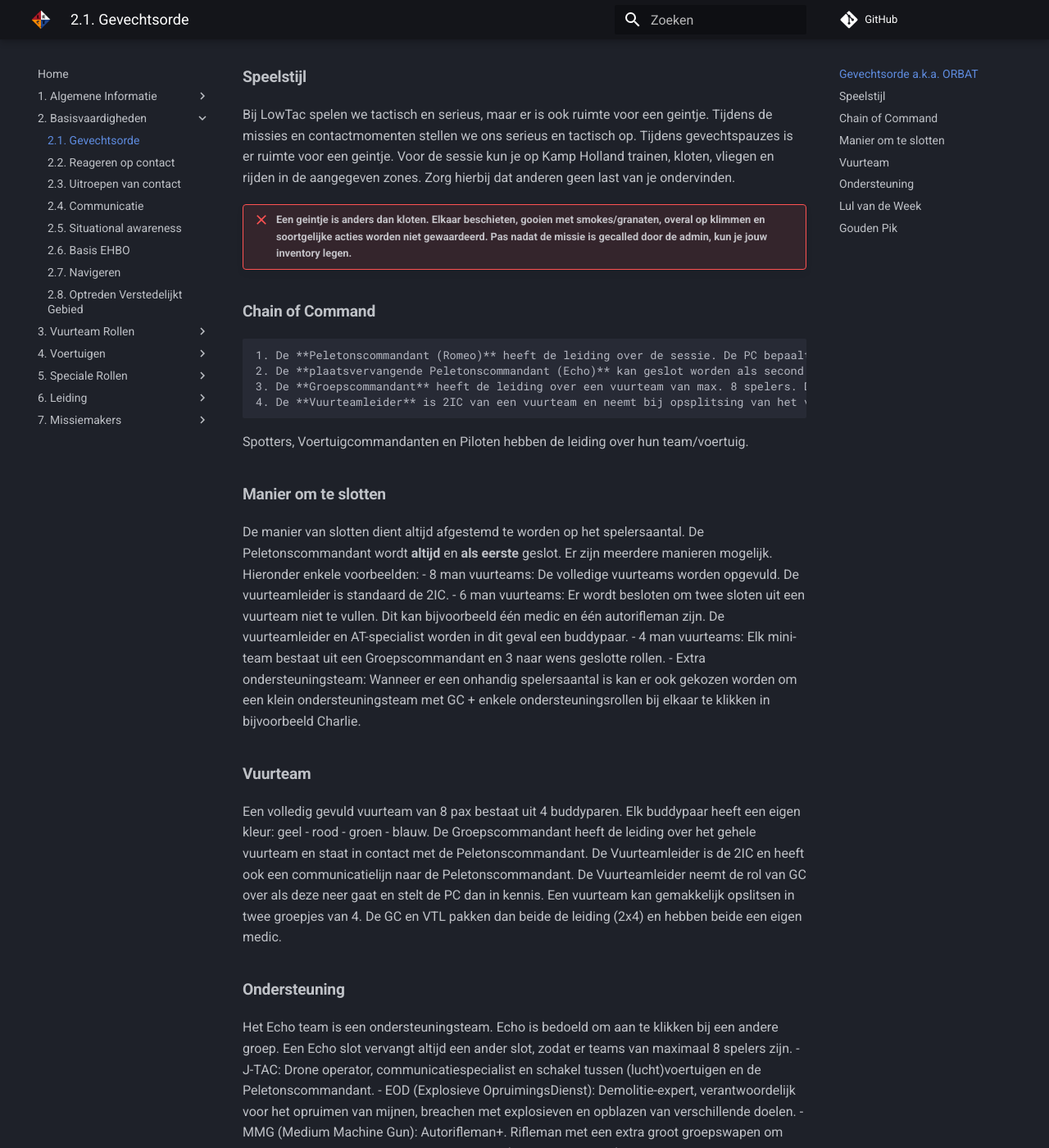
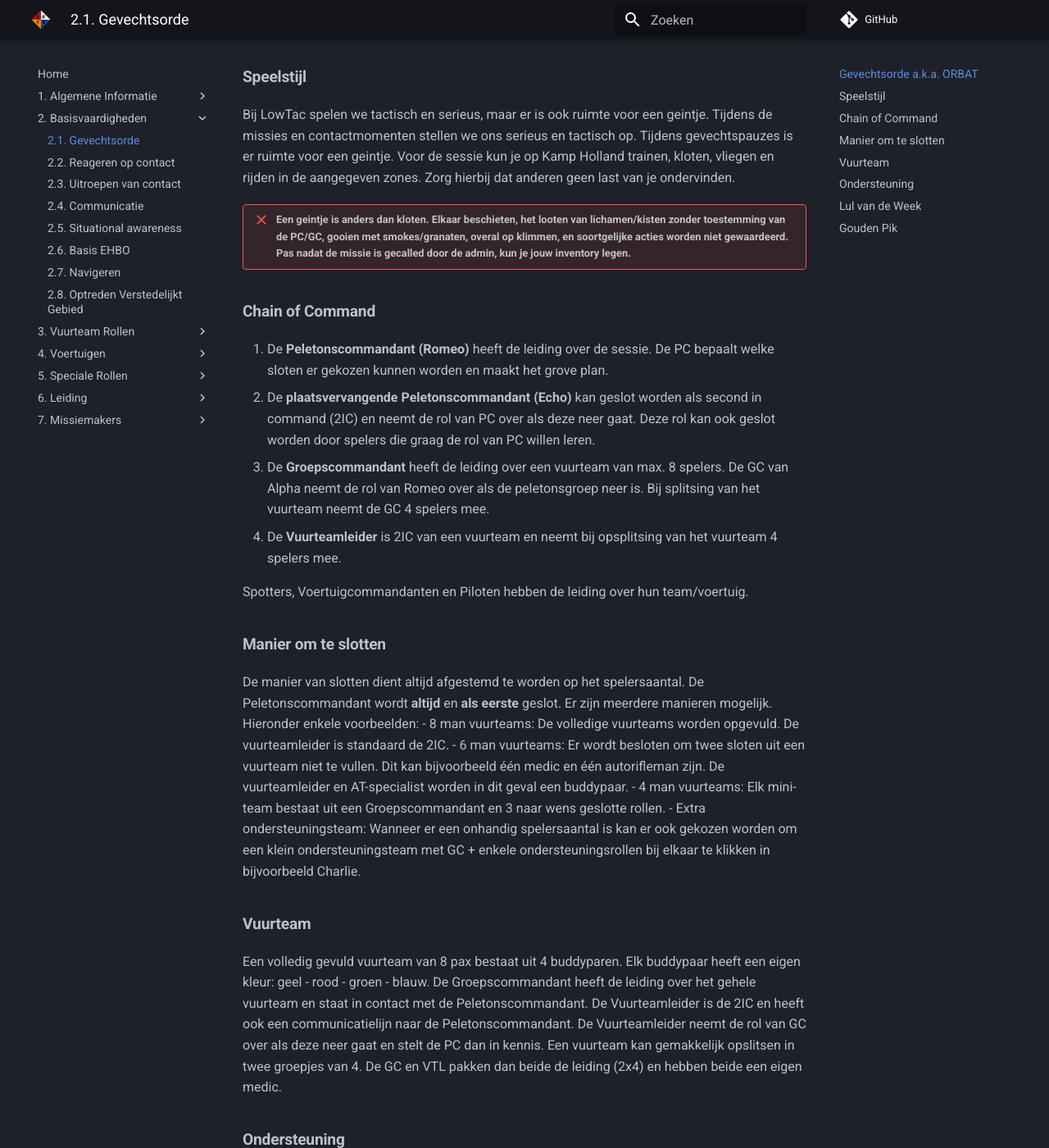
Before and after one commit to Lowlands-Tactical/LT-Wiki, an MkDocs documentation site: the page built from docs/2_basisvaardigheden/2_1_gevechtsorde.md, in a window 1280 px wide and 1400 px high, scrolled down 984 px. Shown: the whole window at 82% size. Built offline with MkDocs 1.6.1 and Material for MkDocs 9.7.7, drawn with Linux system fonts in a browser that asks for light colours; comment, search, counter and statistics services are not loaded; some of the changed text lies outside the part shown.

Commit message:
visuele changes

```diff
--- a/docs/2_basisvaardigheden/2_1_gevechtsorde.md
+++ b/docs/2_basisvaardigheden/2_1_gevechtsorde.md
@@ -16,23 +16,23 @@ Bovenstaande afbeelding geeft de gevechtsorde, bij ons bekend als ORBAT, van Low
 Bij LowTac spelen we tactisch en serieus, maar er is ook ruimte voor een geintje. Tijdens de missies en contactmomenten stellen we ons serieus en tactisch op. Tijdens gevechtspauzes is er ruimte voor een geintje.
 Voor de sessie kun je op Kamp Holland trainen, kloten, vliegen en rijden in de aangegeven zones. Zorg hierbij dat anderen geen last van je ondervinden.
 
-!!! failure "Een geintje is anders dan kloten. Elkaar beschieten, gooien met smokes/granaten, overal op klimmen en soortgelijke acties worden niet gewaardeerd. Pas nadat de missie is gecalled door de admin, kun je jouw inventory legen."
+!!! failure "Een geintje is anders dan kloten. Elkaar beschieten, het looten van lichamen/kisten zonder toestemming van de PC/GC, gooien met smokes/granaten, overal op klimmen, en soortgelijke acties worden niet gewaardeerd. Pas nadat de missie is gecalled door de admin, kun je jouw inventory legen."
 
 
 ## Chain of Command
-    1. De **Peletonscommandant (Romeo)** heeft de leiding over de sessie. De PC bepaalt welke sloten er gekozen kunnen worden en maakt het grove plan.
-    2. De **plaatsvervangende Peletonscommandant (Echo)** kan geslot worden als second in command (2IC) en neemt de rol van PC over als deze neer gaat. Deze rol kan ook geslot worden door spelers die graag de rol van PC willen leren.
-    3. De **Groepscommandant** heeft de leiding over een vuurteam van max. 8 spelers. De GC van Alpha neemt de rol van Romeo over als de peletonsgroep neer is. Bij splitsing van het vuurteam neemt de GC 4 spelers mee.
-    4. De **Vuurteamleider** is 2IC van een vuurteam en neemt bij opsplitsing van het vuurteam 4 spelers mee.
+1. De **Peletonscommandant (Romeo)** heeft de leiding over de sessie. De PC bepaalt welke sloten er gekozen kunnen worden en maakt het grove plan.
+2. De **plaatsvervangende Peletonscommandant (Echo)** kan geslot worden als second in command (2IC) en neemt de rol van PC over als deze neer gaat. Deze rol kan ook geslot worden door spelers die graag de rol van PC willen leren.
+3. De **Groepscommandant** heeft de leiding over een vuurteam van max. 8 spelers. De GC van Alpha neemt de rol van Romeo over als de peletonsgroep neer is. Bij splitsing van het vuurteam neemt de GC 4 spelers mee.
+4. De **Vuurteamleider** is 2IC van een vuurteam en neemt bij opsplitsing van het vuurteam 4 spelers mee.
 
 Spotters, Voertuigcommandanten en Piloten hebben de leiding over hun team/voertuig.
 
 ## Manier om te slotten
 De manier van slotten dient altijd afgestemd te worden op het spelersaantal. De Peletonscommandant wordt **altijd** en **als eerste** geslot. Er zijn meerdere manieren mogelijk. Hieronder enkele voorbeelden:
-    - 8 man vuurteams: De volledige vuurteams worden opgevuld. De vuurteamleider is standaard de 2IC.
-    - 6 man vuurteams: Er wordt besloten om twee sloten uit een vuurteam niet te vullen. Dit kan bijvoorbeeld één medic en één autorifleman zijn. De vuurteamleider en AT-specialist worden in dit geval een buddypaar.
-    - 4 man vuurteams: Elk mini-team bestaat uit een Groepscommandant en 3 naar wens geslotte rollen.
-    - Extra ondersteuningsteam: Wanneer er een onhandig spelersaantal is kan er ook gekozen worden om een klein ondersteuningsteam met GC + enkele ondersteuningsrollen bij elkaar te klikken in bijvoorbeeld Charlie.
+- 8 man vuurteams: De volledige vuurteams worden opgevuld. De vuurteamleider is standaard de 2IC.
+- 6 man vuurteams: Er wordt besloten om twee sloten uit een vuurteam niet te vullen. Dit kan bijvoorbeeld één medic en één autorifleman zijn. De vuurteamleider en AT-specialist worden in dit geval een buddypaar.
+- 4 man vuurteams: Elk mini-team bestaat uit een Groepscommandant en 3 naar wens geslotte rollen.
+- Extra ondersteuningsteam: Wanneer er een onhandig spelersaantal is kan er ook gekozen worden om een klein ondersteuningsteam met GC + enkele ondersteuningsrollen bij elkaar te klikken in bijvoorbeeld Charlie.
 
 ## Vuurteam
 Een volledig gevuld vuurteam van 8 pax bestaat uit 4 buddyparen. Elk buddypaar heeft een eigen kleur: geel - rood - groen - blauw.
@@ -42,11 +42,10 @@ Een vuurteam kan gemakkelijk opslitsen in twee groepjes van 4. De GC en VTL pakk
 
 ## Ondersteuning
 Het Echo team is een ondersteuningsteam. Echo is bedoeld om aan te klikken bij een andere groep. Een Echo slot vervangt altijd een ander slot, zodat er teams van maximaal 8 spelers zijn.
-    - J-TAC: Drone operator, communicatiespecialist en schakel tussen (lucht)voertuigen en de Peletonscommandant.
-    - EOD (Explosieve OpruimingsDienst): Demolitie-expert, verantwoordelijk voor het opruimen van mijnen, breachen met explosieven en opblazen van verschillende doelen.
-    - MMG (Medium Machine Gun): Autorifleman+. Rifleman met een extra groot groepswapen om extra vuursteun te bieden op de grond.
-    - MAT (Medium Anti Tank): Anti-Tank specialist+. AT'er met een extra sterke AT-buis, die gepanserde voertuigen op afstand met lock kan uitschakelen.
-    - AA (Anti Air): Rifleman met Anti Air launcher die de mogelijkheid heeft om helikopters en vliegtuigen uit de lucht te schieten.
+- J-TAC: Drone operator, communicatiespecialist en schakel tussen (lucht)voertuigen en de Peletonscommandant.
+- EOD (Explosieve OpruimingsDienst): Demolitie-expert, verantwoordelijk voor het opruimen van mijnen, breachen met explosieven en opblazen van verschillende doelen.
+- MMG (Medium Machine Gun): Autorifleman+. Rifleman met een extra groot groepswapen om extra vuursteun te bieden op de grond.
+- MAT (Medium Anti Tank): Anti-Tank specialist+. AT'er met een extra sterke AT-buis, die gepanserde voertuigen op afstand met lock kan uitschakelen.- AA (Anti Air): Rifleman met Anti Air launcher die de mogelijkheid heeft om helikopters en vliegtuigen uit de lucht te schieten.
 
 ## Lul van de Week
 De Lul van de Week is een slot die je NIET wil. De lul van de week wordt aan het einde van elke sessie uitgedeeld aan degene die iets stoms heeft gedaan zoals; granaat in de groep laten ontploffen, klooien, teamkills, etc. Bij de volgende sessie moet je de Lul van de Week slot pakken en zul je een tijd met een 'Lul van de Week Vlag' op je tas lopen. Deze vlag hindert soms in je zicht.
```
Also changed, not shown: docs/2_basisvaardigheden/2_2_reageren_op_contact.md (+9 -9 lines), docs/2_basisvaardigheden/2_3_uitroepen_van_contact.md (+1 -0 lines), docs/3_vuurteam_rollen/3_1_autorifleman.md (+3 -4 lines).
